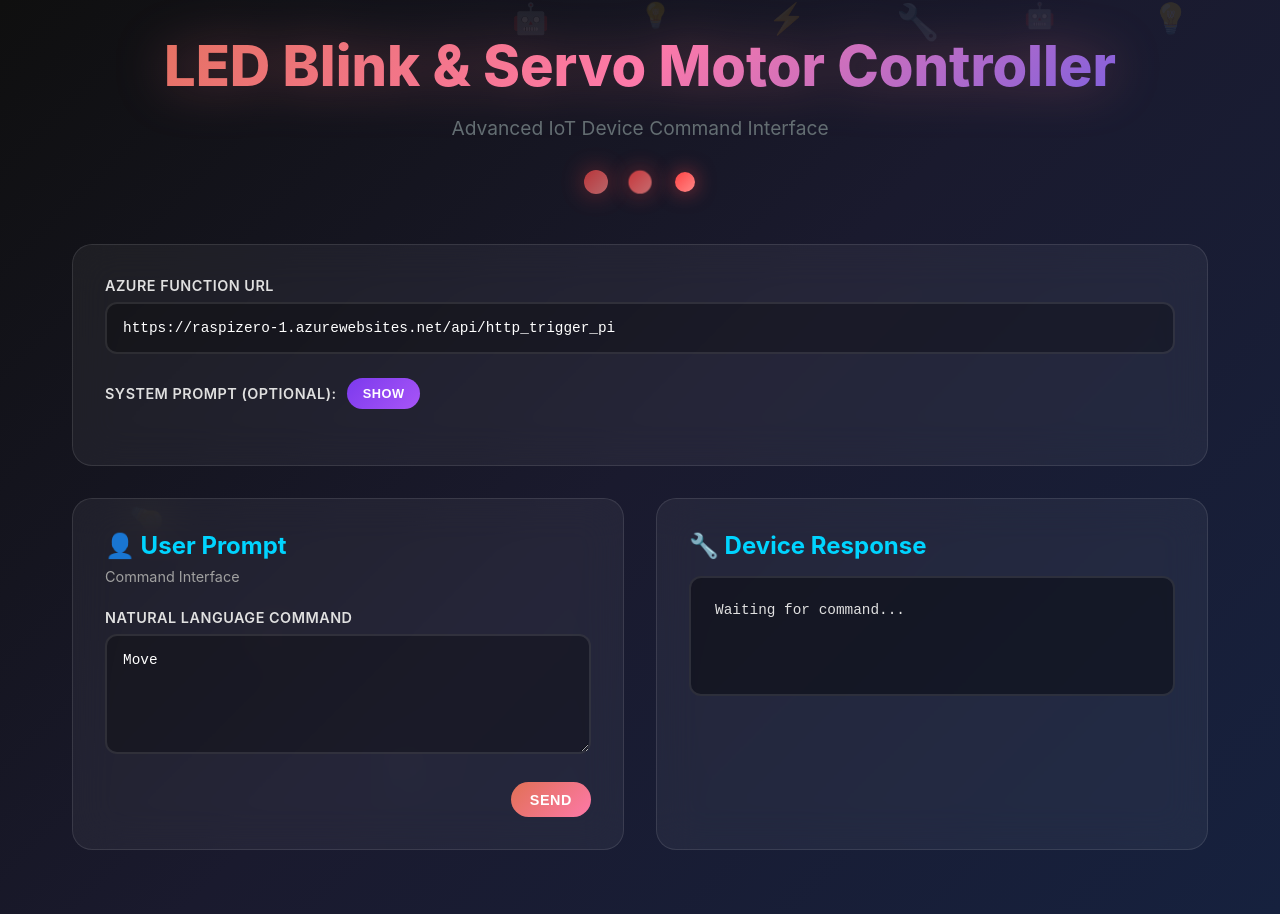
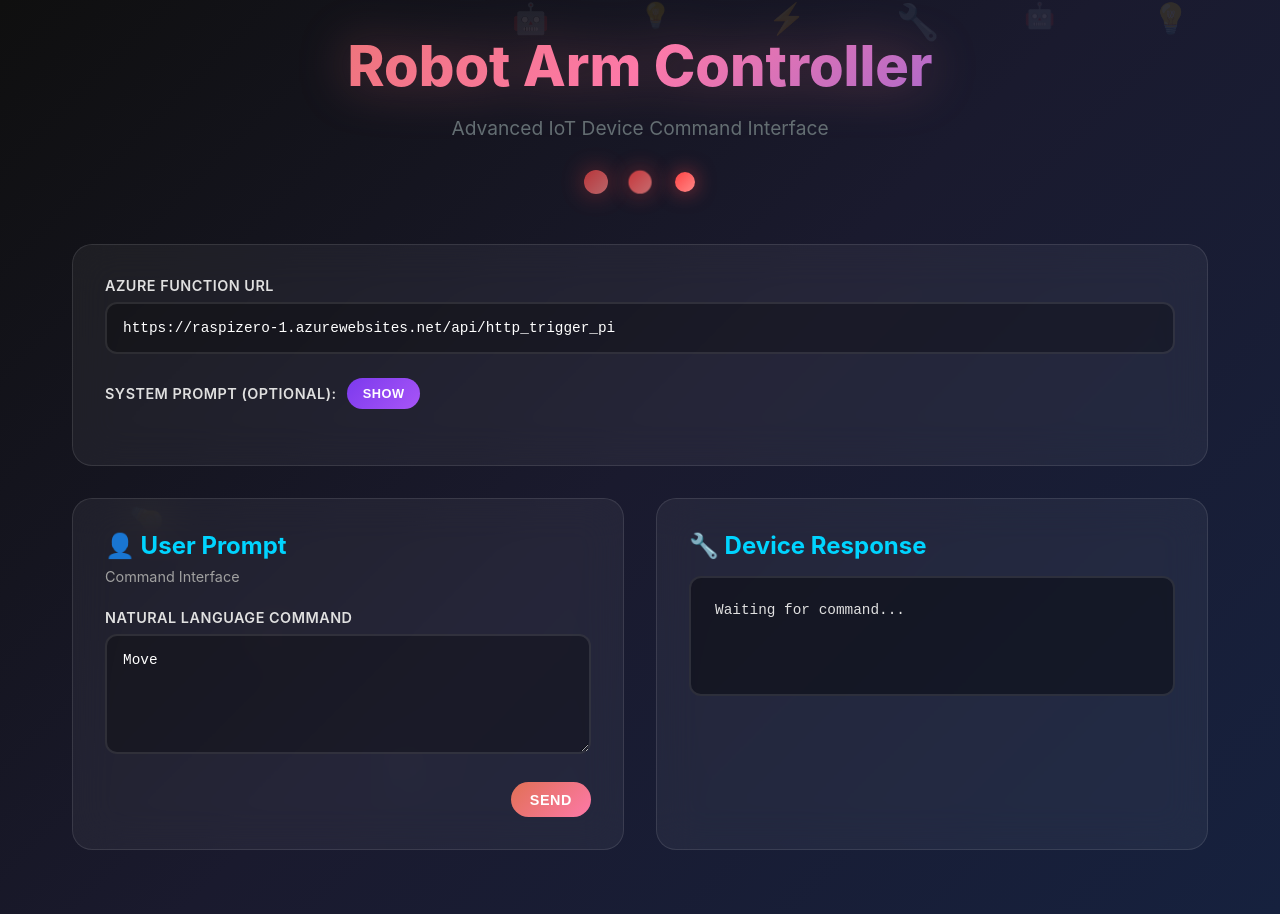
Before and after one commit to cheahhueyy/Funcloud, a website: page src/index.html in a window 1280 px wide. Drawn offline with Linux system fonts and the light colour scheme.

Commit message:
Update index.html

```diff
--- a/src/index.html
+++ b/src/index.html
@@ -3,7 +3,7 @@
 <head>
     <meta charset="UTF-8">
     <meta name="viewport" content="width=device-width, initial-scale=1.0">
-    <title>LED Blink Controller</title>
+    <title>Robot Arm Controller</title>
     <style>
         * {
             margin: 0;
@@ -423,7 +423,7 @@
 
     <div class="container">
         <header class="header">
-            <h1 class="title">LED Blink & Servo Motor Controller</h1>
+            <h1 class="title">Robot Arm Controller</h1>
             <p class="subtitle">Advanced IoT Device Command Interface</p>
             <div>
                 <span class="led-indicator"></span>
```
